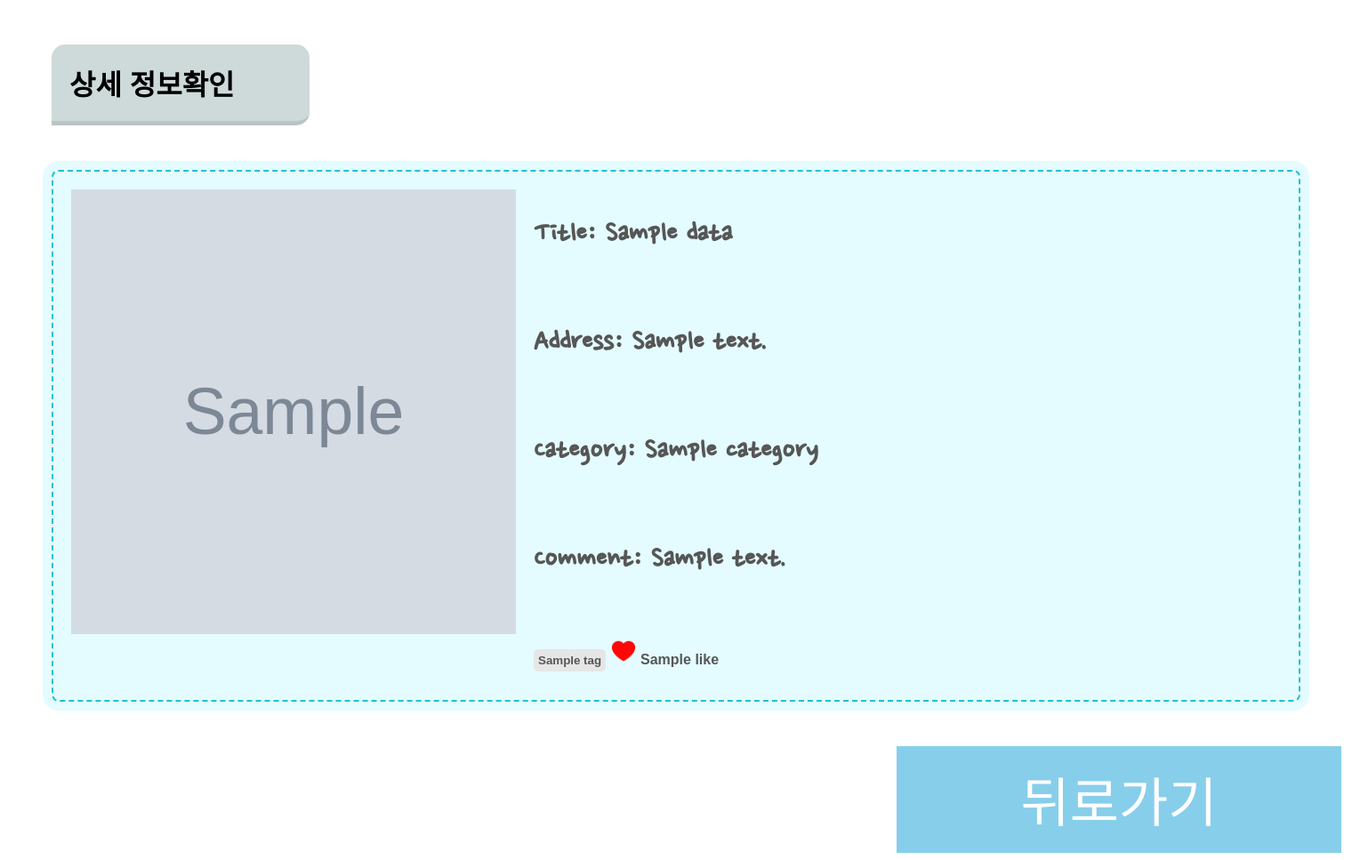
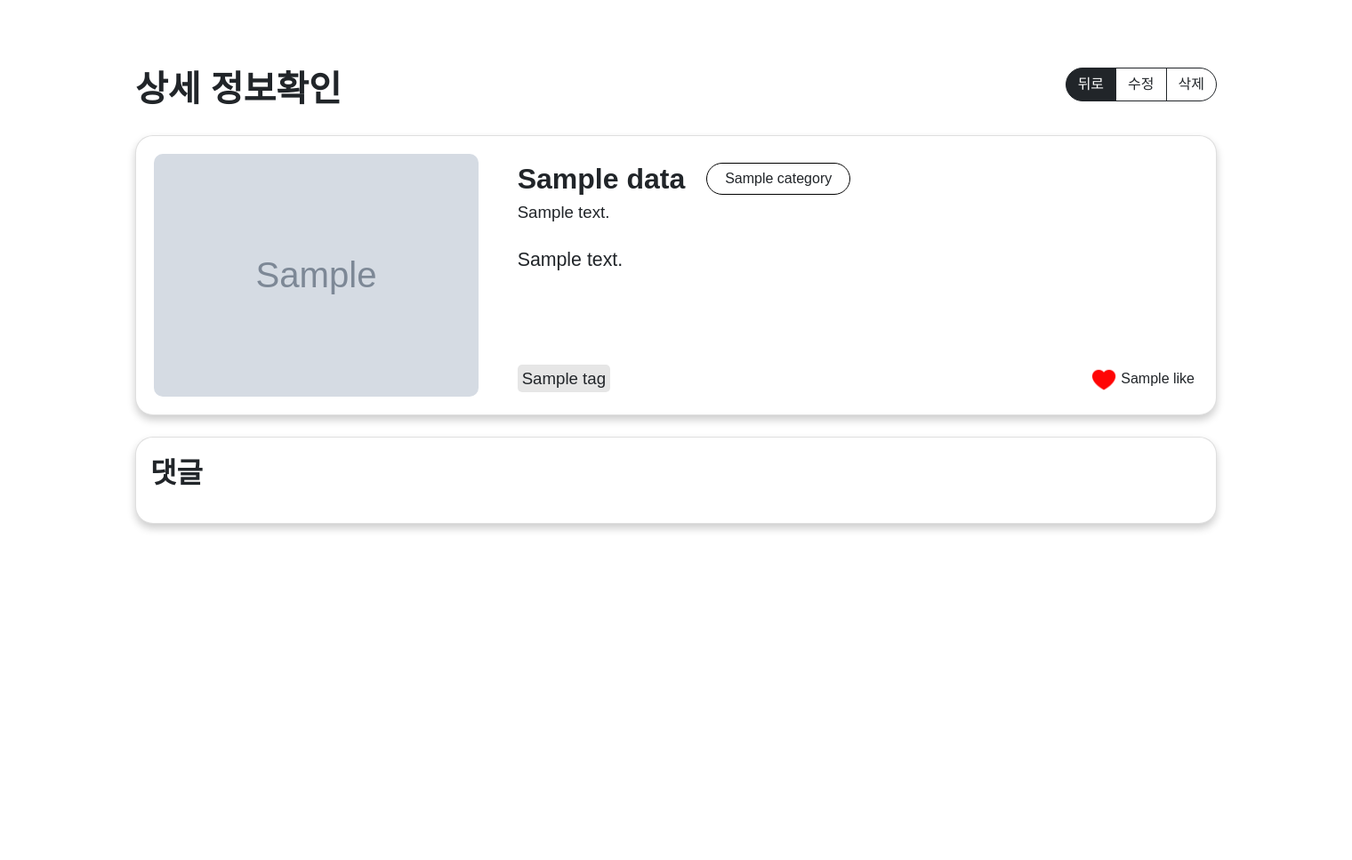
Before and after one commit to Team-DAEGU/today_food, a Flask app: page /detail/1 in a window 1520 px wide. Shown: the whole page at 89% size. After the commit the page ends 597 px from the top, so only its background shows below. Run offline with Flask 3, Linux system fonts and the light colour scheme; grey boxes marked "Sample" are stand-in pictures; a database or web service that is not in the repository returns one stand-in record (values such as "Sample title").

Commit message:
change ui style

```diff
--- /dev/null
+++ b/static/css/detail.css
@@ -0,0 +1,72 @@
+.page-top {
+    display: flex;
+    flex-direction: row;
+    justify-content: space-between;
+    margin: 5% 10% 20px 10%;
+}
+
+.page-title {
+    font-weight: 700;
+}
+
+.btn-group {
+    height: 5%;
+}
+
+.card {
+    width: 80%;
+    margin: 10px auto 10px auto;
+    border-radius: 20px;
+}
+
+.card-body {
+    display: flex;
+    flex-direction: column;
+    justify-content: space-between;
+}
+
+.store-img {
+    width: 500px;
+    padding: 20px;
+    border-radius: 30px;
+}
+
+.title-category {
+    display: flex;
+    flex-direction: row;
+    align-items: center;
+}
+
+.info-title {
+    font-size: 24pt;
+    font-weight: 600;
+}
+
+.info-category {
+    font-size: 12pt;
+    font-weight: 400;
+    border: 1px solid black;
+    border-radius: 50px;
+    padding: 5px 20px 5px 20px;
+}
+
+.info-address {
+    font-size: 14pt;
+    font-weight: 300;
+    margin-bottom: 20px;
+}
+
+.info-comment {
+    font-size: 16pt;
+    font-weight: 400;
+}
+
+.tag-like {
+    display: flex;
+    flex-direction: row;
+    justify-content: space-between;
+}
+
+.tag {
+    font-size: 14pt;
+}
--- a/templates/detail.html
+++ b/templates/detail.html
@@ -1,50 +1,50 @@
 <html>
+
 <head>
-    <title >상세정보</title>
-    <style>
-        @import url('https://fonts.googleapis.com/css2?family=Nanum+Pen+Script&display=swap');
-        .box {
-            margin-bottom: 200px;
-            display: flex;
-            gap: 20px;
-            padding: 20px 20px;
-            margin: 50px 50px;
-            font-weight: bold;
-            color: #565656;
-            background: #E4FCFF;
-            box-shadow: 0px 0px 0px 10px #E4FCFF;
-            border: dashed 2px #1DC1D6;
-            border-radius: 8px
-        }
-        .flex-container {
-            display: flex;
-            flex-direction: column;
-            gap: 20px;
-        }
-        .info {
-            font-size: 35px;
-            font-family: 'Nanum Pen Script', cursive;
-        }
-    </style>
+    <title>상세정보</title>
+    <!-- BootsStrap -->
+    <link href="https://cdn.jsdelivr.net/npm/bootstrap@5.0.2/dist/css/bootstrap.min.css" rel="stylesheet"
+        integrity="sha384-EVSTQN3/azprG1Anm3QDgpJLIm9Nao0Yz1ztcQTwFspd3yD65VohhpuuCOmLASjC" crossorigin="anonymous">
+    <script src="https://ajax.googleapis.com/ajax/libs/jquery/3.5.1/jquery.min.js"></script>
+    <script src="https://cdn.jsdelivr.net/npm/bootstrap@5.0.2/dist/js/bootstrap.bundle.min.js"
+        integrity="sha384-MrcW6ZMFYlzcLA8Nl+NtUVF0sA7MsXsP1UyJoMp4YLEuNSfAP+JcXn/tWtIaxVXM"
+        crossorigin="anonymous"></script>
     <link rel="stylesheet" href="/static/css/default.css" type="text/css">
     <link rel="stylesheet" href="/static/css/index.css" type="text/css">
+    <link rel="stylesheet" href="/static/css/detail.css" type="text/css">
 </head>
+
 <body>
-    <h1  style="margin: 50px; border-radius: 15px 15px 15px 0; border-bottom: 5px solid #B9C4C4; padding: 20px 20px; background: #CEDADA; font-weight: bold; width: 250px;">상세 정보확인</h1>
-    <div class="box">
-        <img style="width:500px; height:500px;" src="{{ data['img_url'] }}" alt="Image">
-        <div class="flex-container">
-            <h2 class="info">Title: {{ data['title'] }}</h2>
-            <h2 class="info">Address: {{ data['address'] }}</h2>
-            <h2 class="info">Category: {{ data['category'] }}</h2>
-            <h2 class="info">Comment: {{ data['comment'] }}</h2>
-            <p class="tag-like">
-                <span class="tag-list">
+    <div class="page-top">
+        <h1 class="page-title">상세 정보확인</h1>
+        <div class="btn-group">
+            <a href="javascript:window.history.back();" class="btn btn-outline-dark active" aria-current="page">뒤로</a>
+            <a href="#" class="btn btn-outline-dark">수정</a>
+            <a href="#" class="btn btn-outline-dark">삭제</a>
+        </div>
+    </div>
+    <div class="card">
+        <div class="row g-0">
+            <div class="col-md-4">
+                <img src="{{ data['img_url'] }}" class="store-img img-fluid" alt="...">
+            </div>
+            <div class="col-md-8">
+                <div class="card-body h-100 p-4">
+                    <div class="row">
+                        <div class="title-category">
+                            <span class="info-title me-4">{{ data['title'] }}</span>
+                            <span class="info-category">{{ data['category'] }}</span>
+                        </div>
+                        <p class="info-address mb-4">{{ data['address'] }}</p>
+                        <p class="info-comment">{{ data['comment'] }}</p>
+                    </div>
+                    <div class="tag-like">
+                        <div class="tag-list">
                             {% for tag in data['tags'] %}
                             <span class="tag">{{ tag }}</span>
                             {% endfor %}
-                </span>
-                <span>
+                        </div>
+                        <div class="">
                             <a class="like-btn">
                                 {% if data['like'] == 0 %}
                                 <img class="like" src="/static/images/heart-light.png">
@@ -53,21 +53,18 @@
                                 {% endif %}
                             </a>
                             {{ data['like'] }}
-                </span>
-            </p>
                         </div>
                     </div>
-    <div>
-        <button onclick="history.back()" style="background-color: skyblue;
-        color: white;
-        border: none;
-        width: 500px;
-        height: 120px;
-        font-size: 60px;
-        font-family: 'Nanum Pen Script', cursive;
-        position: relative;
-        left: 1000px;
-        ">뒤로가기</button>
+                </div>
+            </div>
+        </div>
+    </div>
+
+    <div class="card mt-4">
+        <div class="card-body">
+            <p class="info-title">댓글</p>
+        </div>
     </div>
 </body>
+
 </html>
```
Lines whose indentation alone changed are shown as unchanged.
